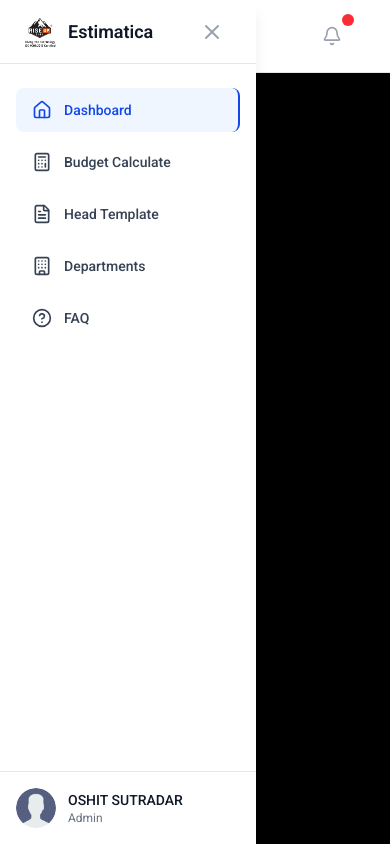
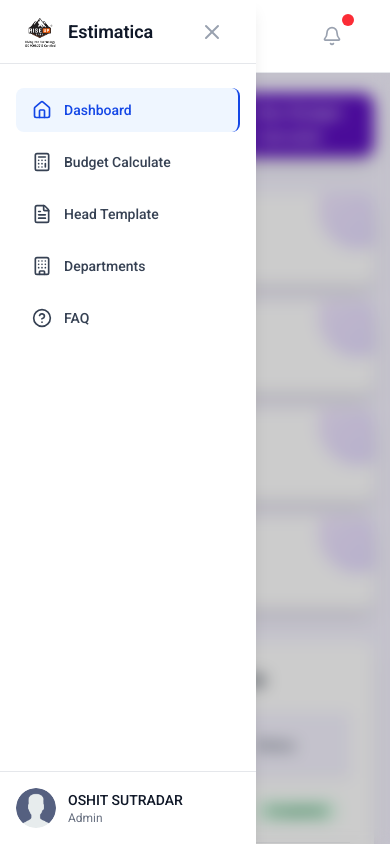
Before and after one commit to oshit-sd/budget-calculate, a Vue app: page / in a window 390 px wide. Both pictures are taken after a click on the button 44 px from the left and 36 px from the top of the page. Shown: the top 844 px of the page. Built offline with nearby package versions, Linux system fonts and the light colour scheme.

Commit message:
feat: enhance layout of main content and sidebar overlay for improved responsiveness and visual clarity

```diff
--- a/src/App.vue
+++ b/src/App.vue
@@ -9,8 +9,8 @@
       <Nav @toggle-sidebar="toggleSidebar" />
 
       <!-- Main Content -->
-      <main class="flex-1 px-4 py-4 sm:px-6 lg:px-8">
-        <div class="max-w-7xl mx-auto">
+      <main class="flex-1 px-4 py-4 sm:px-6 lg:px-8 overflow-x-auto">
+        <div class="w-full min-w-0">
           <PageTitle v-if="$route.name != 'dashboard'" />
           <router-view />
         </div>
--- a/src/components/Sidebar.vue
+++ b/src/components/Sidebar.vue
@@ -101,7 +101,7 @@
     <div
       v-if="sidebarOpen"
       @click="closeSidebar"
-      class="fixed inset-0 z-40 bg-black bg-opacity-50 lg:hidden"
+      class="fixed inset-0 z-40 bg-black/20 backdrop-blur-sm lg:hidden"
     ></div>
   </div>
 </template>
```
